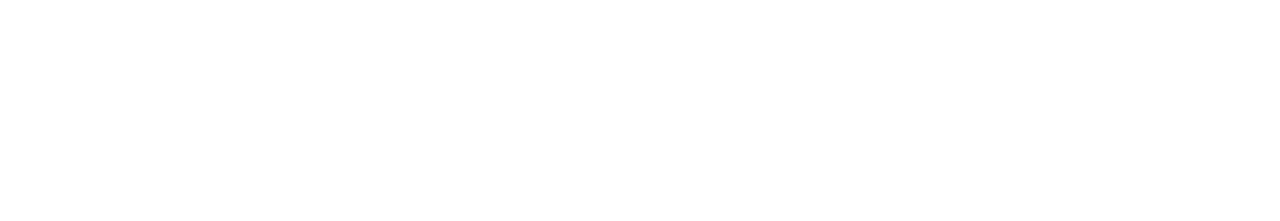
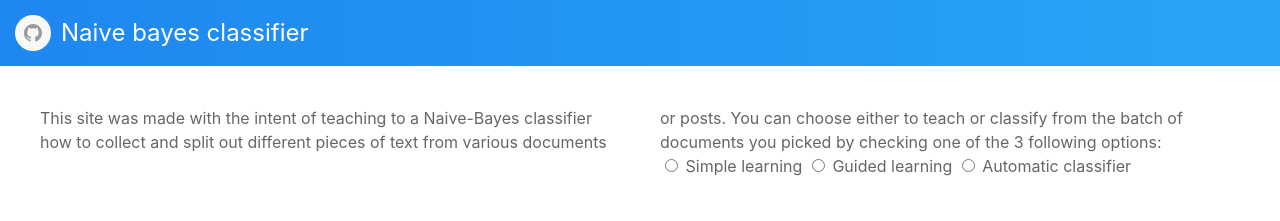
Before and after one commit to DavVarr/Web-interface-for-naive-bayes-classifier, a website: page src/index.html in a window 1280 px wide. Drawn offline with Linux system fonts and the light colour scheme.

Commit message:
Added navbar, introduction and selection of mode

```diff
--- a/src/index.html
+++ b/src/index.html
@@ -1,13 +1,39 @@
 <!DOCTYPE html>
 
-<html>
+<html lang="en">
     <head>
         <title>Classifier</title>
-        <link rel="stylesheet" href="style.css">
+
+        <link rel="stylesheet" href="css/uikit.min.css" />
+        <script src="js/uikit.min.js"></script>
+        <script src="js/uikit-icons.min.js"></script>
     </head>
     <body>
-
-
+        <nav class="uk-navbar-container uk-text-large" uk-navbar style="background: linear-gradient(to left,#28a5f5,#1e87f0) ; color: white; ">
+            <div class="uk-navbar-left uk-padding-small" >
+                <a style="margin-right: 10px ;" href="https://github.com/Davide0000/web-programming-project " target="_blank" class="uk-icon-button" uk-icon="github"></a>
+            Naive bayes classifier
+            </div>
+        </nav>
+        <div class="uk-padding">
+        <div class="uk-column-1-2" >
+            <div>
+                This site was made with the intent of teaching to a Naive-Bayes classifier how to collect and split out different pieces of text
+                from various documents or posts. You can choose either to teach or classify from the batch of documents you picked by checking one of the 3 following options:
+            </div>
+            <div>
+                <form >
+                    <input type="radio" id="simple">
+                        <label  for="simple">Simple learning</label>
+                    <input type="radio" id="advanced">
+                        <label  for="advanced">Guided learning</label>
+                    <input type="radio" id="auto">
+                        <label  for="auto">Automatic classifier</label>
+                </form>
+            </div>
+        </div>
+        </div>
     </body>
     <script src="script.js"></script>
+
 </html>
```
